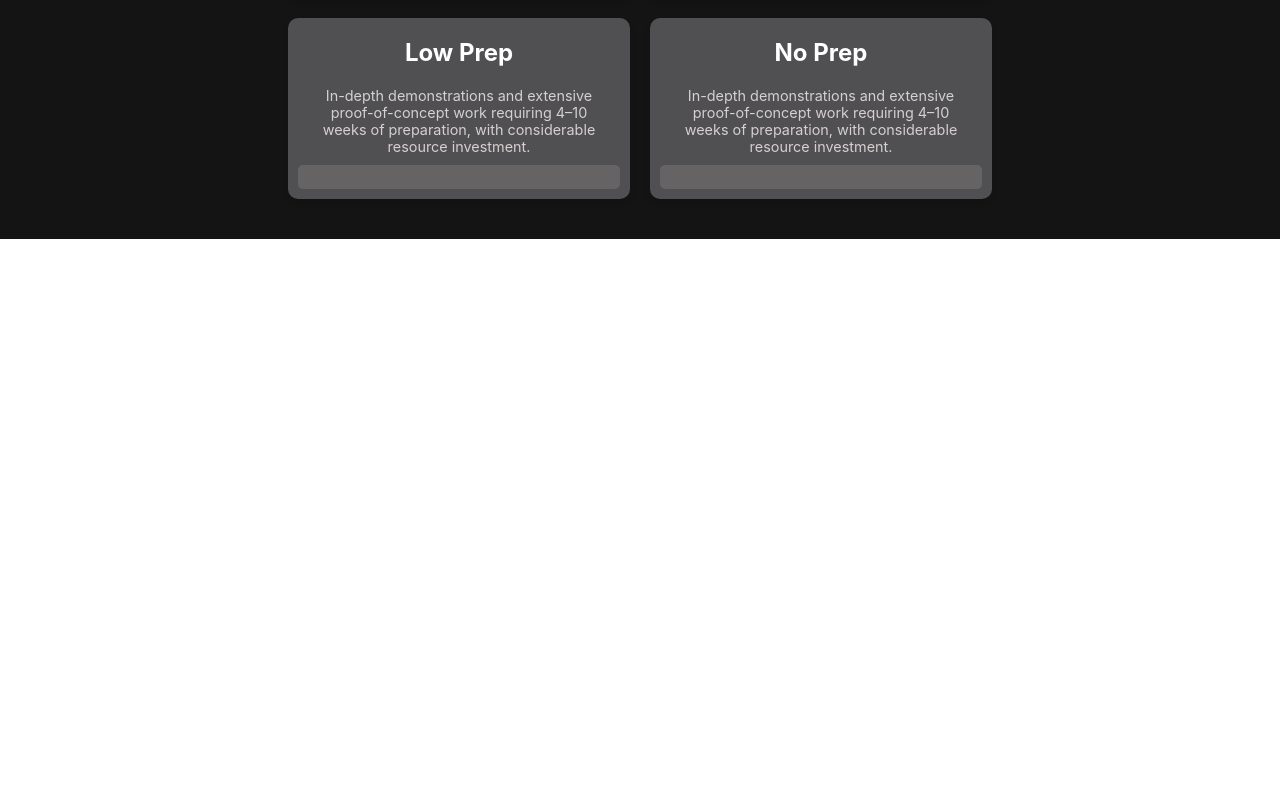
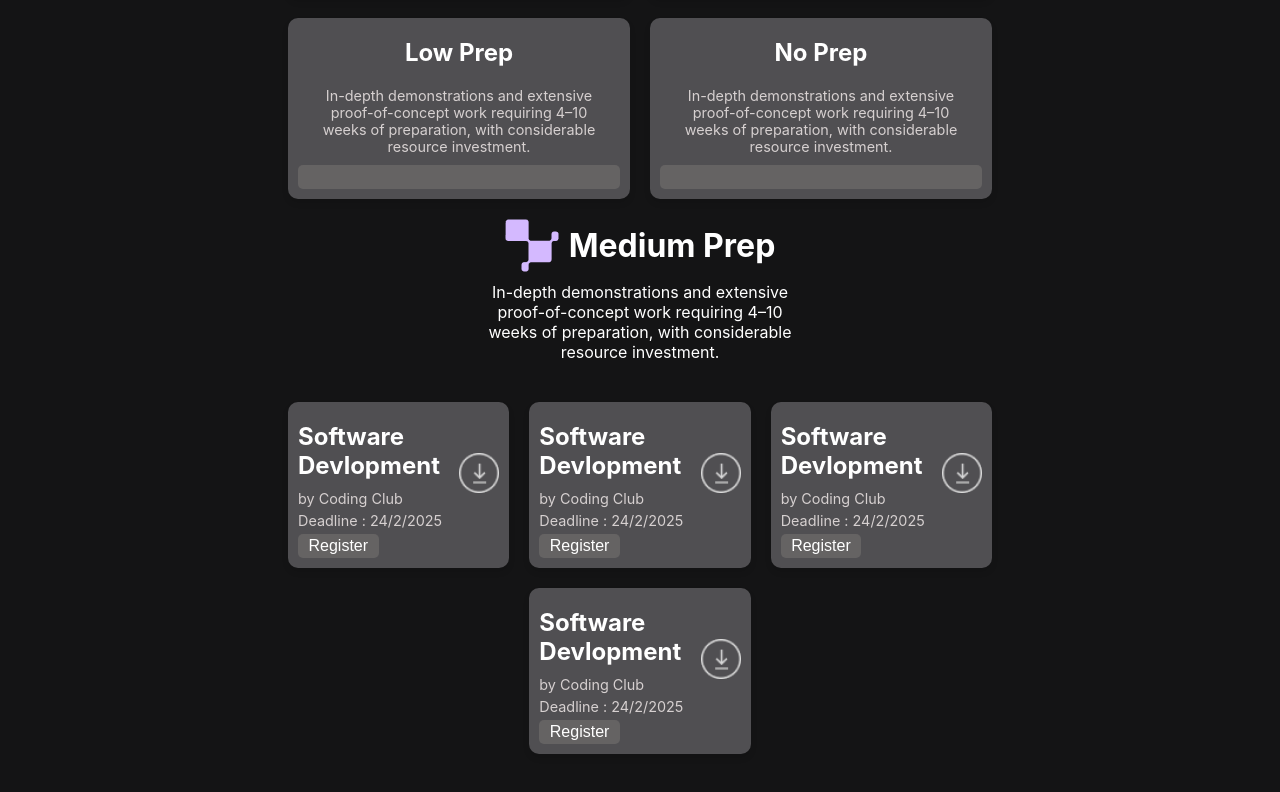
Before and after one commit to TSP06/kritiiitg, a React (Create React App) app: page / in a window 1280 px wide. Shown: the part 1204-1996 px from the top of the page. Before the commit the page ends 1443 px from the top, so only its background shows below. Built offline with nearby package versions, Linux system fonts and the light colour scheme; a web font is replaced by a local one.

Commit message:
Added Medium Prep

```diff
--- a/src/App.css
+++ b/src/App.css
@@ -17,3 +17,18 @@
   justify-items: center;
   margin: 0 auto;
 }
+.card-grid {
+  display: grid;
+  grid-template-columns: repeat(3, 1fr);
+  gap: 20px;
+  padding: 20px;
+  width: 60%;
+  justify-items: center;
+  margin: 0 auto;
+
+}
+
+
+.card-grid > :nth-child(4) {
+  grid-column: 2 / 3;
+}
--- a/src/App.js
+++ b/src/App.js
@@ -4,7 +4,9 @@ import Header from './components/Header';
 import Cards from './components/Cards';
 import About from './About';
 import Navbar from './Navbar';
-
+import Heading from './mediumprep/Heading';
+import Card1 from './mediumprep/Card1';
+import Icon from './assets/Download.png';
 function App() {
   const pscard = [
     {
@@ -28,6 +30,33 @@ function App() {
       buttonText: 'See PS',
     },
   ]
+  const mpcard =[
+    {title: 'Software Devlopment',
+      description1:'by Coding Club',
+      description2:'Deadline : 24/2/2025',
+      buttonText:'Register',
+      icon: Icon,
+    },
+    {title: 'Software Devlopment',
+      description1:'by Coding Club',
+      description2:'Deadline : 24/2/2025',
+      buttonText:'Register',
+      icon: Icon,
+    },
+    {title: 'Software Devlopment',
+      description1:'by Coding Club',
+      description2:'Deadline : 24/2/2025',
+      buttonText:'Register',
+      icon: Icon,
+    },
+    {title: 'Software Devlopment',
+      description1:'by Coding Club',
+      description2:'Deadline : 24/2/2025',
+      buttonText:'Register',
+      icon: Icon,
+    },
+
+  ]
   return (
     <div className="App">
       <Navbar/>
@@ -44,6 +73,22 @@ function App() {
           />
         ))}
       </div>
+      <Heading/>
+      <div className="card-grid">
+        {mpcard.map((card,index) => (
+          <Card1
+          key={index}
+          title = {card.title}
+          icon = {card.icon}
+          description1 = {card.description1}
+          description2 = {card.description2}
+          buttonText = {card.buttonText}
+          />
+        ))}
+      </div>
+
+
+
     </div>
   );
 }
--- /dev/null
+++ b/src/mediumprep/Card1.css
@@ -0,0 +1,55 @@
+.card1 {
+    padding: 10px;
+    border-radius: 10px;
+    background: rgb(80, 79, 82);
+    color: white;
+    display: flex;
+    flex-direction: column;
+    justify-content: space-between;
+    text-align: left;
+    box-shadow: 0px 4px 6px rgba(0, 0, 0, 0.1);
+    transition: transform 0.3s ease, box-shadow 0.3s ease;
+}
+
+.card-content {
+    display: flex;
+    justify-content: space-between;
+    align-items: center;
+}
+
+.card-text {
+    flex-grow: 1;
+}
+
+.card-icon {
+    width: 40px; /* Adjust the size as needed */
+    height: 40px;
+    margin-left: 10px;
+}
+
+.card1 h3 {
+    font-size: 1.5rem;
+    margin: 10px 0;
+}
+
+.card1 p {
+    font-size: 0.9rem;
+    color: #d6d0d0;
+    margin: 5px 0;
+}
+
+.card1 button {
+    background: rgb(101, 99, 99);
+    color: white;
+    border: none;
+    padding: 0px 0px;
+    border-radius: 5px;
+    cursor: pointer;
+    font-size: 1rem;
+    width: 40%;
+}
+
+.card1:hover {
+    transform: scale(1.05);
+    box-shadow: 0px 6px 10px rgba(0, 0, 0, 0.15);
+}
--- /dev/null
+++ b/src/mediumprep/Card1.js
@@ -0,0 +1,20 @@
+import React from 'react';
+import './Card1.css';
+
+const Card1 = ({ title, description1, description2, icon, buttonText }) => {
+  return (
+    <div className="card1">
+      <div className="card-content">
+        <div className="card-text">
+          <h3>{title}</h3>
+          <p>{description1}</p>
+          <p>{description2}</p>
+        </div>
+        {icon && <img src={icon} className="card-icon" alt="icon" />}
+      </div>
+      <button>{buttonText}</button>
+    </div>
+  );
+};
+
+export default Card1;
--- /dev/null
+++ b/src/mediumprep/Heading.css
@@ -0,0 +1,31 @@
+.heading {
+    display: flex;
+    flex-direction: column;
+    width: 27%;
+    text-align: center;
+    margin-bottom: 20px;
+    color: white;
+}
+
+.heading-content {
+    display: flex; /* Align image and heading horizontally */
+    align-items: center; /* Center items vertically */
+    justify-content: center; /* Center the heading content horizontally */
+    gap: 10px; /* Add space between the image and the heading */
+}
+
+.heading h1 {
+    font-size: 2rem;
+    margin: 0;
+}
+
+.heading p {
+    font-size: 1rem;
+    margin-top: 10px;
+}
+
+.heading-icon {
+    width: 40px; /* Adjust the size of the image */
+    height: 40px;
+    object-fit: contain; /* Ensure the image scales correctly */
+}
--- /dev/null
+++ b/src/mediumprep/Heading.js
@@ -0,0 +1,16 @@
+import React from "react";
+import "./Heading.css";
+import Ps from '../assets/PS CARD ICON.png';
+const Heading = () => {
+    return (
+        <div className="heading">
+            <div className="heading-content">
+                <img src={Ps} className='ps' alt="no_preview" />
+                <h1>Medium Prep</h1>
+            </div>
+            <p>In-depth demonstrations and extensive proof-of-concept work requiring 4–10 weeks of preparation, with considerable resource investment.</p>
+        </div>
+    );
+};
+
+export default Heading;
```
Also changed, not shown: src/assets/Download.png (added), src/assets/PS CARD ICON.png (added).
